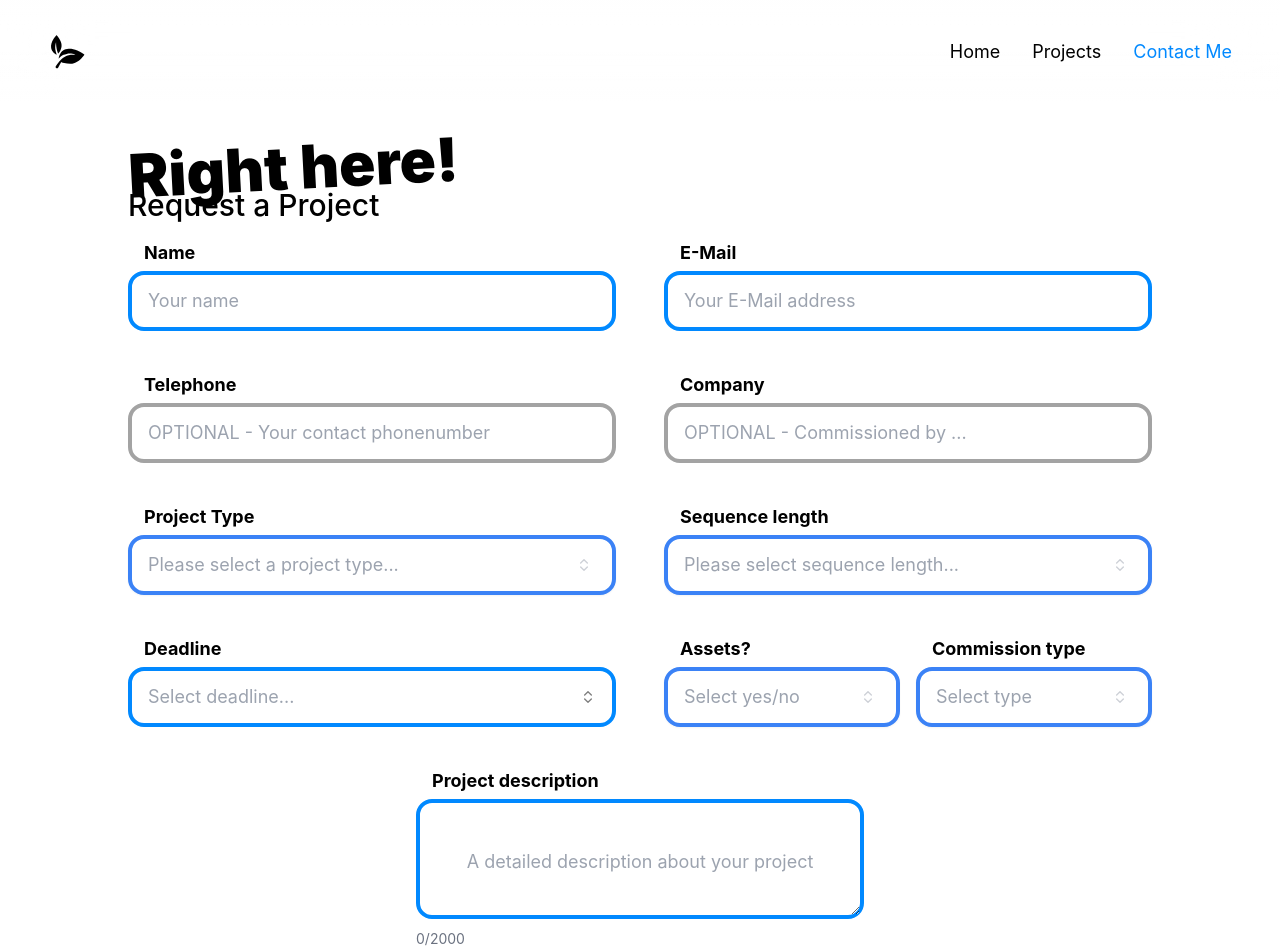
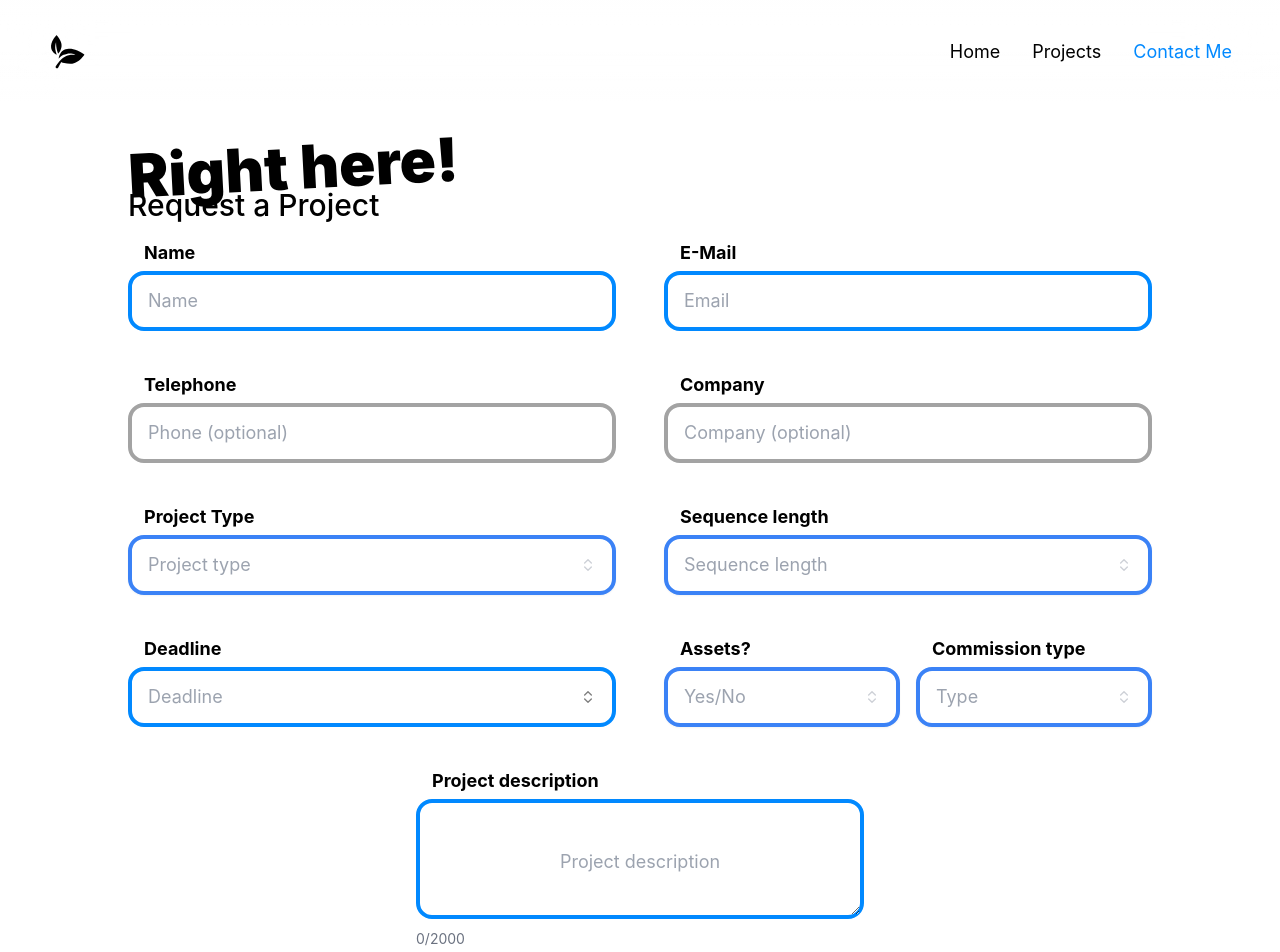
Before and after one commit to Snupai/heymiizu-fm-site, a Next.js app: page /contact in a window 1280 px wide. Shown: the top 952 px of the page. Built offline with nearby package versions, Linux system fonts and the light colour scheme.

Commit message:
refactor: update styling and placeholders in ContactForm, Combobox, and DatePicker components for improved consistency and clarity

```diff
--- a/src/app/contact/ContactForm.tsx
+++ b/src/app/contact/ContactForm.tsx
@@ -272,11 +272,11 @@ export default function ContactForm({ onSuccess }: ContactFormProps) {
                 onChange={handleChange}
                 onBlur={() => setFlashFields(prev => prev.filter(f => f !== 'name'))}
                 required
-                maxLength={50}
-                className={`w-full border-4 rounded-2xl px-4 py-3 text-lg placeholder-gray-400 focus:outline-none transition-all ${
+                                maxLength={50}
+                className={`w-full border-4 rounded-2xl px-3 sm:px-4 py-2 sm:py-3 text-base sm:text-lg placeholder-gray-400 focus:outline-none transition-all ${
                   flashFields.includes('name') ? '[border-color:#f87171] focus:[border-color:#f87171] focus:[box-shadow:0_0_0_2px_#f87171]' : '[border-color:#0189ff] focus:[border-color:#0189ff] focus:[box-shadow:0_0_0_2px_#0189ff]'
                 }`}
-                placeholder="Your name"
+                placeholder="Name"
               />
               {form.name.length >= 40 && <div className="text-sm text-gray-500 mt-1">{form.name.length}/50</div>}
               {missingFields.includes('name') && <div className="text-red-600 font-bold text-xs absolute -bottom-5 right-2">This field is required.</div>}
@@ -293,11 +293,11 @@ export default function ContactForm({ onSuccess }: ContactFormProps) {
                 onChange={handleChange}
                 onBlur={() => { handleEmailBlur(); setFlashFields(prev => prev.filter(f => f !== 'email')); }}
                 required
-                maxLength={100}
-                className={`w-full border-4 rounded-2xl px-4 py-3 text-lg placeholder-gray-400 focus:outline-none transition-all ${
+                                maxLength={100}
+                className={`w-full border-4 rounded-2xl px-3 sm:px-4 py-2 sm:py-3 text-base sm:text-lg placeholder-gray-400 focus:outline-none transition-all ${
                   flashFields.includes('email') ? '[border-color:#f87171] focus:[border-color:#f87171] focus:[box-shadow:0_0_0_2px_#f87171]' : '[border-color:#0189ff] focus:[border-color:#0189ff] focus:[box-shadow:0_0_0_2px_#0189ff]'
                 }`}
-                placeholder="Your E-Mail address"
+                placeholder="Email"
               />
               {emailError && <div className="text-sm text-red-500 mt-1">{emailError}</div>}
               {form.email.length >= 80 && !emailError && <div className="text-sm text-gray-500 mt-1">{form.email.length}/100</div>}
@@ -308,7 +308,7 @@ export default function ContactForm({ onSuccess }: ContactFormProps) {
           <div className="col-span-1 md:col-span-1 flex flex-col">
             <label className="block font-bold mb-1 text-lg pl-4">Telephone</label>
             <div className="relative">
-              <input name="telephone" value={form.telephone} onChange={handleChange} maxLength={20} className="w-full border-4 [border-color:#a3a3a3] rounded-2xl px-4 py-3 text-lg placeholder-gray-400 focus:outline-none focus:[border-color:#a3a3a3] focus:[box-shadow:0_0_0_2px_#a3a3a3] transition-all" placeholder="OPTIONAL - Your contact phonenumber" />
+              <input name="telephone" value={form.telephone} onChange={handleChange} maxLength={20} className="w-full border-4 [border-color:#a3a3a3] rounded-2xl px-3 sm:px-4 py-2 sm:py-3 text-base sm:text-lg placeholder-gray-400 focus:outline-none focus:[border-color:#a3a3a3] focus:[box-shadow:0_0_0_2px_#a3a3a3] transition-all" placeholder="Phone (optional)" />
               {form.telephone.length >= 16 && <div className="text-sm text-gray-500 mt-1">{form.telephone.length}/20</div>}
               {missingFields.includes('telephone') && <div className="text-red-600 font-bold text-xs absolute -bottom-5 right-2">This field is required.</div>}
             </div>
@@ -317,7 +317,7 @@ export default function ContactForm({ onSuccess }: ContactFormProps) {
           <div className="col-span-1 md:col-span-1 flex flex-col">
             <label className="block font-bold mb-1 text-lg pl-4">Company</label>
             <div className="relative">
-              <input name="company" value={form.company} onChange={handleChange} maxLength={100} className="w-full border-4 [border-color:#a3a3a3] rounded-2xl px-4 py-3 text-lg placeholder-gray-400 focus:outline-none focus:[border-color:#a3a3a3] focus:[box-shadow:0_0_0_2px_#a3a3a3] transition-all" placeholder="OPTIONAL - Commissioned by ..." />
+              <input name="company" value={form.company} onChange={handleChange} maxLength={100} className="w-full border-4 [border-color:#a3a3a3] rounded-2xl px-3 sm:px-4 py-2 sm:py-3 text-base sm:text-lg placeholder-gray-400 focus:outline-none focus:[border-color:#a3a3a3] focus:[box-shadow:0_0_0_2px_#a3a3a3] transition-all" placeholder="Company (optional)" />
               {form.company.length >= 80 && <div className="text-sm text-gray-500 mt-1">{form.company.length}/100</div>}
               {missingFields.includes('company') && <div className="text-red-600 font-bold text-xs absolute -bottom-5 right-2">This field is required.</div>}
             </div>
@@ -330,7 +330,7 @@ export default function ContactForm({ onSuccess }: ContactFormProps) {
                 options={PROJECT_TYPES}
                 value={form.projectType}
                 onValueChange={(value) => handleComboboxChange('projectType', value)}
-                placeholder="Please select a project type..."
+                                    placeholder="Project type"
                 error={flashFields.includes('projectType')}
               />
               {missingFields.includes('projectType') && <div className="text-red-600 font-bold text-xs absolute -bottom-5 right-2">This field is required.</div>}
@@ -345,7 +345,7 @@ export default function ContactForm({ onSuccess }: ContactFormProps) {
                   options={SEQUENCE_LENGTHS}
                   value={form.sequenceLength}
                   onValueChange={(value) => handleComboboxChange('sequenceLength', value)}
-                  placeholder="Please select sequence length..."
+                  placeholder="Sequence length"
                   error={flashFields.includes('sequenceLength')}
                 />
               ) : (
@@ -360,10 +360,10 @@ export default function ContactForm({ onSuccess }: ContactFormProps) {
                           onBlur={() => setFlashFields(prev => prev.filter(f => f !== 'sequenceLength'))}
                           required
                           maxLength={10}
-                          className={`w-full border-4 rounded-2xl px-4 py-3 text-lg placeholder-gray-400 focus:outline-none transition-all pr-12 ${
+                          className={`w-full border-4 rounded-2xl px-3 sm:px-4 py-2 sm:py-3 text-base sm:text-lg placeholder-gray-400 focus:outline-none transition-all pr-12 ${
                             flashFields.includes('sequenceLength') ? '[border-color:#f87171] focus:[border-color:#f87171] focus:[box-shadow:0_0_0_2px_#f87171]' : '[border-color:#0189ff] focus:[border-color:#0189ff] focus:[box-shadow:0_0_0_2px_#0189ff]'
                           }`}
-                          placeholder="Enter custom sequence length..."
+                          placeholder="Custom length"
                           onClick={e => e.stopPropagation()}
                         />
                         {customSequenceLength.length >= 7 && (
@@ -429,8 +429,8 @@ export default function ContactForm({ onSuccess }: ContactFormProps) {
                     <span className={`truncate ${!form.deadline && deadlinePreset !== 'none' ? 'text-gray-400' : ''}`}>
                       {deadlinePreset === 'none' && 'No deadline'}
                       {deadlinePreset !== 'none' && selectedDate && formatDateEU(selectedDate)}
-                      {deadlinePreset === 'custom' && !selectedDate && 'Select deadline...'}
-                      {deadlinePreset !== 'custom' && deadlinePreset !== 'none' && !selectedDate && 'Select deadline...'}
+                      {deadlinePreset === 'custom' && !selectedDate && 'Deadline'}
+                      {deadlinePreset !== 'custom' && deadlinePreset !== 'none' && !selectedDate && 'Deadline'}
                     </span>
                     <ChevronsUpDown className="h-4 w-4 opacity-50" />
                   </button>
@@ -472,7 +472,7 @@ export default function ContactForm({ onSuccess }: ContactFormProps) {
                           // Close if a date is chosen
                           if (d) setDeadlineOpen(false);
                         }}
-                        placeholder="Custom deadline..."
+                        placeholder="Deadline"
                         error={flashFields.includes('deadline')}
                         minDate={(function() {
                           const minDate = new Date();
@@ -499,7 +499,7 @@ export default function ContactForm({ onSuccess }: ContactFormProps) {
                     options={ASSETS_OPTIONS}
                     value={form.assets}
                     onValueChange={(value) => handleComboboxChange('assets', value)}
-                    placeholder="Select yes/no"
+                    placeholder="Yes/No"
                     error={flashFields.includes('assets')}
                   />
                   {missingFields.includes('assets') && (
@@ -514,7 +514,7 @@ export default function ContactForm({ onSuccess }: ContactFormProps) {
                     options={COOPERATION_OPTIONS}
                     value={form.cooperation}
                     onValueChange={(value) => handleComboboxChange('cooperation', value)}
-                    placeholder="Select type"
+                    placeholder="Type"
                     error={flashFields.includes('cooperation')}
                   />
                 </div>
@@ -533,15 +533,15 @@ export default function ContactForm({ onSuccess }: ContactFormProps) {
                   onBlur={() => setFlashFields(prev => prev.filter(f => f !== 'description'))}
                   required
                   maxLength={2000}
-                  className={`w-full border-4 rounded-2xl px-4 py-3 text-lg min-h-[120px] placeholder-transparent focus:outline-none focus:[border-color:#0189ff] focus:[box-shadow:0_0_0_2px_#0189ff] transition-all resize-y bg-transparent ${
+                  className={`w-full border-4 rounded-2xl px-3 sm:px-4 py-2 sm:py-3 text-base sm:text-lg min-h-[120px] placeholder-transparent focus:outline-none focus:[border-color:#0189ff] focus:[box-shadow:0_0_0_2px_#0189ff] transition-all resize-y bg-transparent ${
                     flashFields.includes('description') ? '[border-color:#f87171] focus:[border-color:#f87171] focus:[box-shadow:0_0_0_2px_#f87171]' : '[border-color:#0189ff] focus:[border-color:#0189ff] focus:[box-shadow:0_0_0_2px_#0189ff]'
                   }`}
-                  placeholder="A detailed description about your project"
+                  placeholder="Project description"
                   id="project-description-textarea"
                 />
                 {form.description === '' && (
-                  <span className="pointer-events-none absolute left-1/2 top-1/2 transform -translate-x-1/2 -translate-y-1/2 text-gray-400 text-lg select-none whitespace-pre-line text-center w-[90%]">
-                    A detailed description about your project
+                  <span className="pointer-events-none absolute left-1/2 top-1/2 transform -translate-x-1/2 -translate-y-1/2 text-gray-400 text-base sm:text-lg select-none whitespace-pre-line text-center w-[90%]">
+                    Project description
                   </span>
                 )}
               </div>
--- a/src/components/ui/combobox.tsx
+++ b/src/components/ui/combobox.tsx
@@ -56,7 +56,7 @@ export function Combobox({
           role="combobox"
           aria-expanded={open}
           className={cn(
-            "w-full justify-between text-left font-normal border-4 rounded-2xl px-4 py-3 text-lg bg-white focus:outline-none transition-all appearance-none cursor-pointer h-auto min-h-[60px] pr-5",
+            "w-full justify-between text-left font-normal border-4 rounded-2xl px-3 sm:px-4 py-2 sm:py-3 text-base sm:text-lg bg-white focus:outline-none transition-all appearance-none cursor-pointer h-auto min-h-[60px] pr-5",
             !selectedOption && "text-gray-400",
             error
               ? "border-red-400 focus:border-red-400 focus:ring-2 focus:ring-red-400/20"
--- a/src/components/ui/date-picker.tsx
+++ b/src/components/ui/date-picker.tsx
@@ -38,7 +38,7 @@ export function DatePicker({
         <Button
           variant={"outline"}
           className={cn(
-            "w-full justify-between text-left font-normal border-4 rounded-2xl px-4 py-3 text-lg bg-white focus:outline-none transition-all appearance-none cursor-pointer h-auto min-h-[60px] pr-5",
+            "w-full justify-between text-left font-normal border-4 rounded-2xl px-3 sm:px-4 py-2 sm:py-3 text-base sm:text-lg bg-white focus:outline-none transition-all appearance-none cursor-pointer h-auto min-h-[60px] pr-5",
             !date && "text-gray-400",
             error
               ? "border-red-400 focus:border-red-400 focus:ring-2 focus:ring-red-400/20"
```
